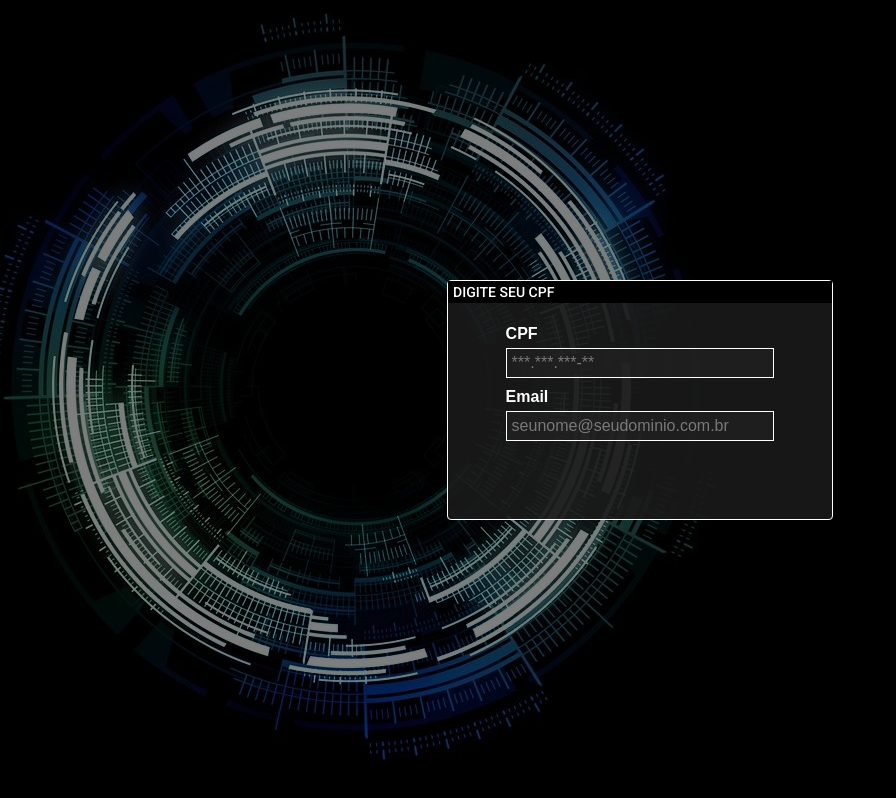
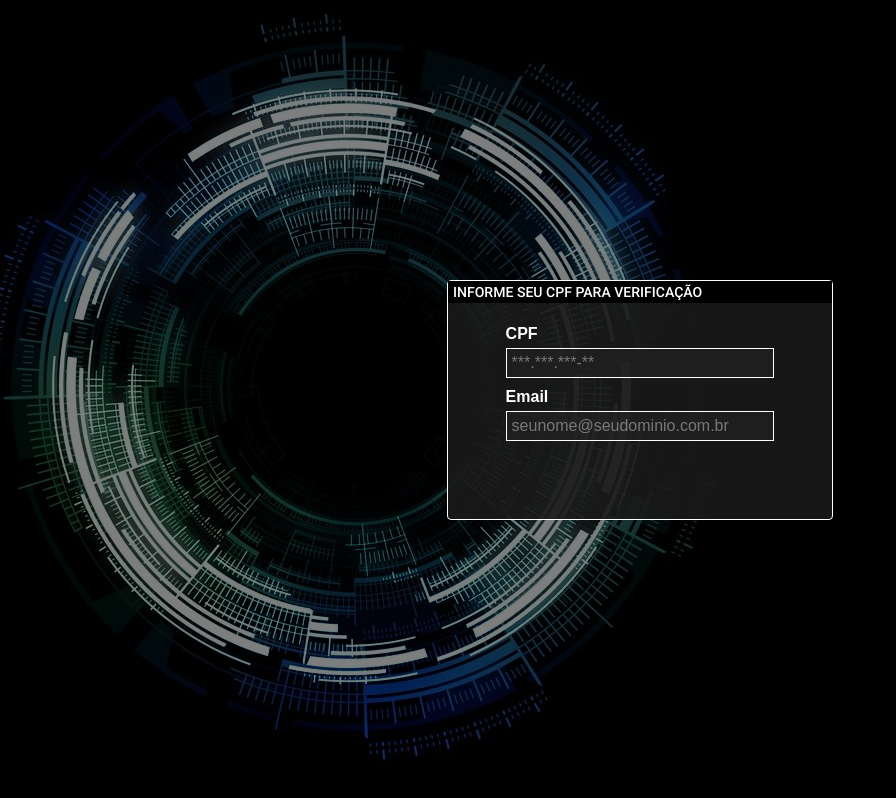
Before and after one commit to SpruceGabriela/cpf-validate, a plain HTML site: page index.html in a window 1280 px wide. Shown: the whole page, without its empty margins (0-896 px from the left). Drawn offline with Linux system fonts and the light colour scheme.

Commit message:
Alteração titulo form

```diff
--- a/index.html
+++ b/index.html
@@ -10,7 +10,7 @@
     <div class="container rgb">
         <img class="ilustr" src="./imagens/circle-g6abeb1c73_1280.jpg" alt="Ilustração de fundo" />
         <div class="classform">
-            <h3>Digite seu CPF</h3>
+            <h3>Informe seu cpf para verificação</h3>
             <form action="#" method="POST">
                 <label for="cpf" aria-label="InformaçõesCpf">CPF</label>
                 <input type="text" name="cpf" id="cpf" placeholder="***.***.***-**" />
```
